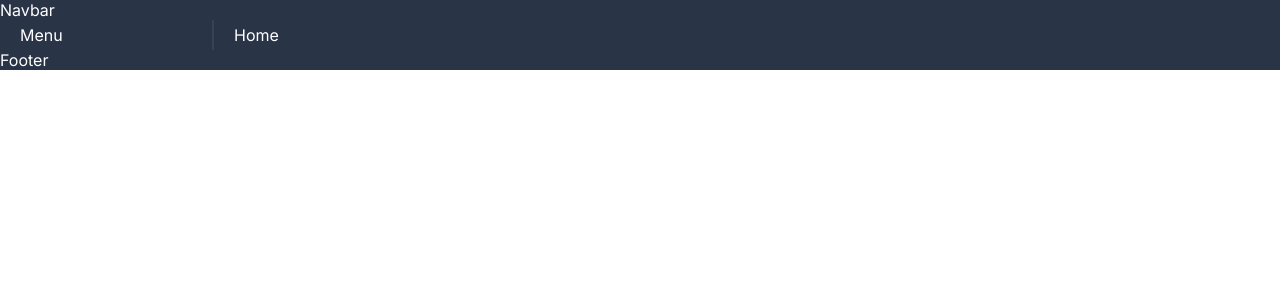
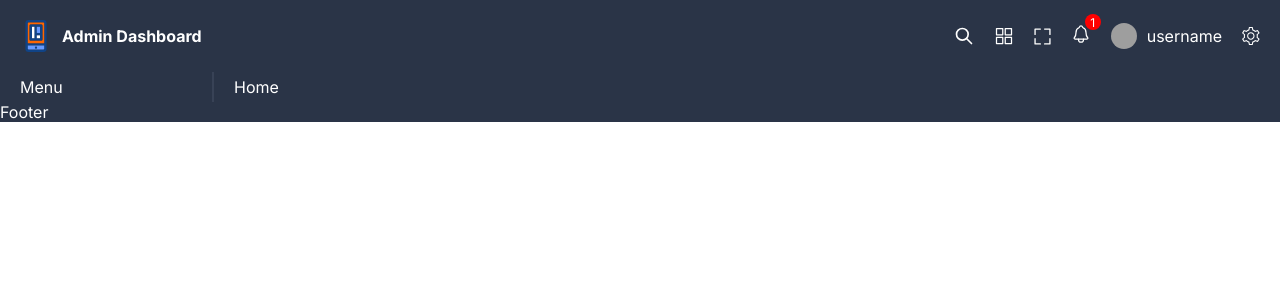
Before and after one commit to SuhailRazi/Admin-Dashboard, a React (Vite) app: page / in a window 1280 px wide. Shown: the top 300 px of the page. Built offline with nearby package versions, Linux system fonts and the light colour scheme; grey boxes are pictures that could not be loaded.

Commit message:
designed navbar

```diff
--- a/src/components/navbar/Navbar.tsx
+++ b/src/components/navbar/Navbar.tsx
@@ -2,7 +2,26 @@ import './navbar.scss';
 
 const Navbar = () => {
   return (
-    <div className='navbar'>Navbar</div>
+    <div className='navbar'>
+      <div className="logo">
+        <img src='logo.svg' alt="" />
+        <span>Admin Dashboard</span>
+      </div>
+      <div className="icons">
+        <img src='/search.svg' alt='' className='icon' />
+        <img src='/app.svg' alt='' className='icon' />
+        <img src='/expand.svg' alt='' className='icon' />
+        <div className="notification">
+          <img src='/notifications.svg' alt='' />
+          <span>1</span>
+        </div>
+        <div className="user">
+          <img src='https://images.pexels.com/photos/18374442/pexels-photo-18374442/free-photo-of-flag-and-street-light-over-narrow-street.jpeg?auto=compress&cs=tinysrgb&w=600&lazy=load' alt='' />
+          <span>username</span>
+        </div>
+        <img src='/settings.svg' alt='' className='icon' />
+      </div>
+    </div>
   )
 }
 
--- a/src/components/navbar/navbar.scss
+++ b/src/components/navbar/navbar.scss
@@ -1,3 +1,47 @@
 .navbar{
+    width: 100%;
+    padding: 20px;
+    display: flex;
+    align-items: center;
+    justify-content: space-between;
 
+    .logo{
+        display: flex;
+        align-items: center;
+        font-weight: bold;
+        gap: 10px;
+    }
+    .icons{
+        display: flex;
+        align-items: center;
+        gap: 20px;
+        .notification{
+            position: relative;
+            span{
+                background: red;
+                color: white;
+                width: 16px;
+                height: 16px;
+                border-radius: 50%;
+                position: absolute;
+                top: -10px;
+                right: -10px;
+                display: flex;
+                align-items: center;
+                justify-content: center;
+                font-size: 12px;
+            }
+        }
+        .user{
+            display: flex;
+            align-items: center;
+            gap: 10px;
+            img{
+                width: 26px;
+                height: 26px;
+                border-radius: 50%;
+                object-fit: cover;
+            }
+        }
+    }
 }
```
